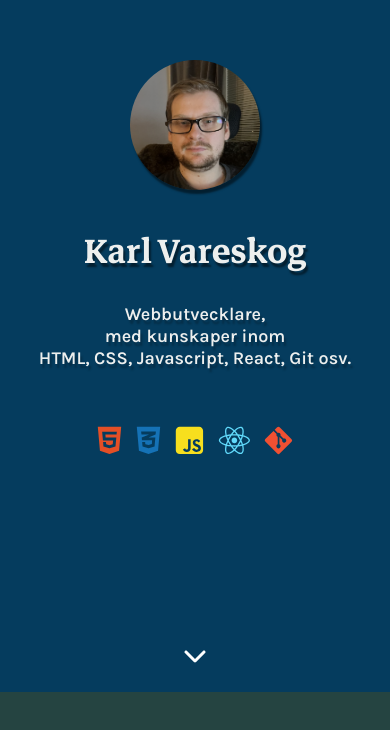
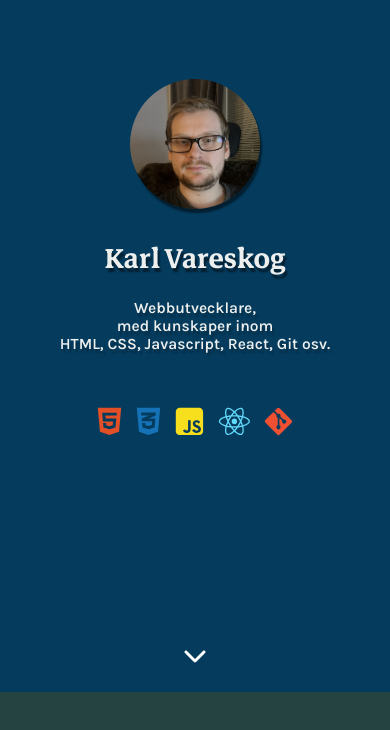
Before and after one commit to Karlgit13/Personal-Portfolio, a React (Create React App) app: page / in a window 390 px wide. Shown: the part 152-882 px from the top of the page. Built offline with nearby package versions, Linux system fonts and the light colour scheme.

Commit message:
Update font sizes in section1.css

```diff
--- a/src/style/section1.css
+++ b/src/style/section1.css
@@ -25,7 +25,7 @@
 .header1 {
   font-family: "MarkaziText";
   font-weight: 600;
-  font-size: 48px;
+  font-size: clamp(12px, 10vw, 48px);
   line-height: normal;
   color: #edefee;
   text-shadow: 2px 4px 2px rgba(0, 0, 0, 0.5);
@@ -33,7 +33,7 @@
 .header2 {
   font-family: "Karla";
   font-weight: 600;
-  font-size: 18px;
+  font-size: clamp(12px, 4vw, 18px);
   text-align: center;
   color: #edefee;
   text-shadow: 2px 4px 2px rgba(0, 0, 0, 0.25);
```
